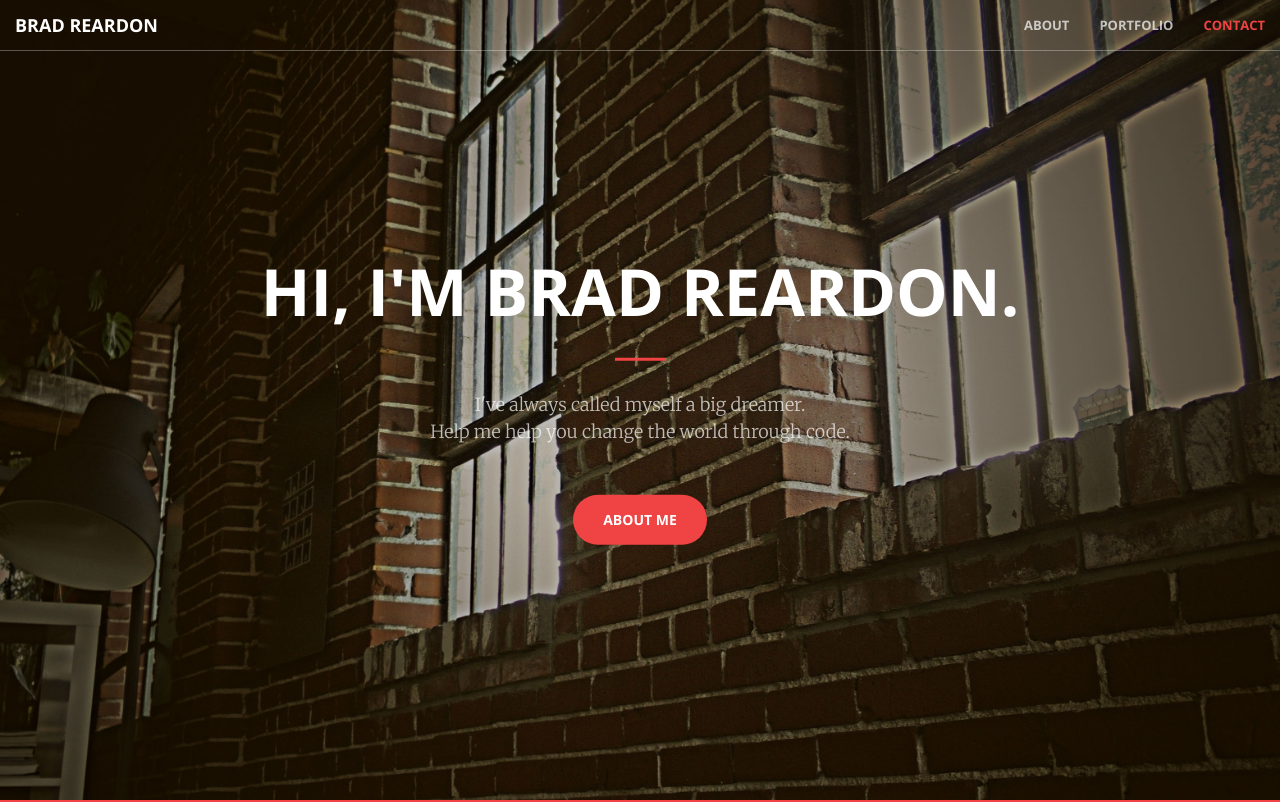
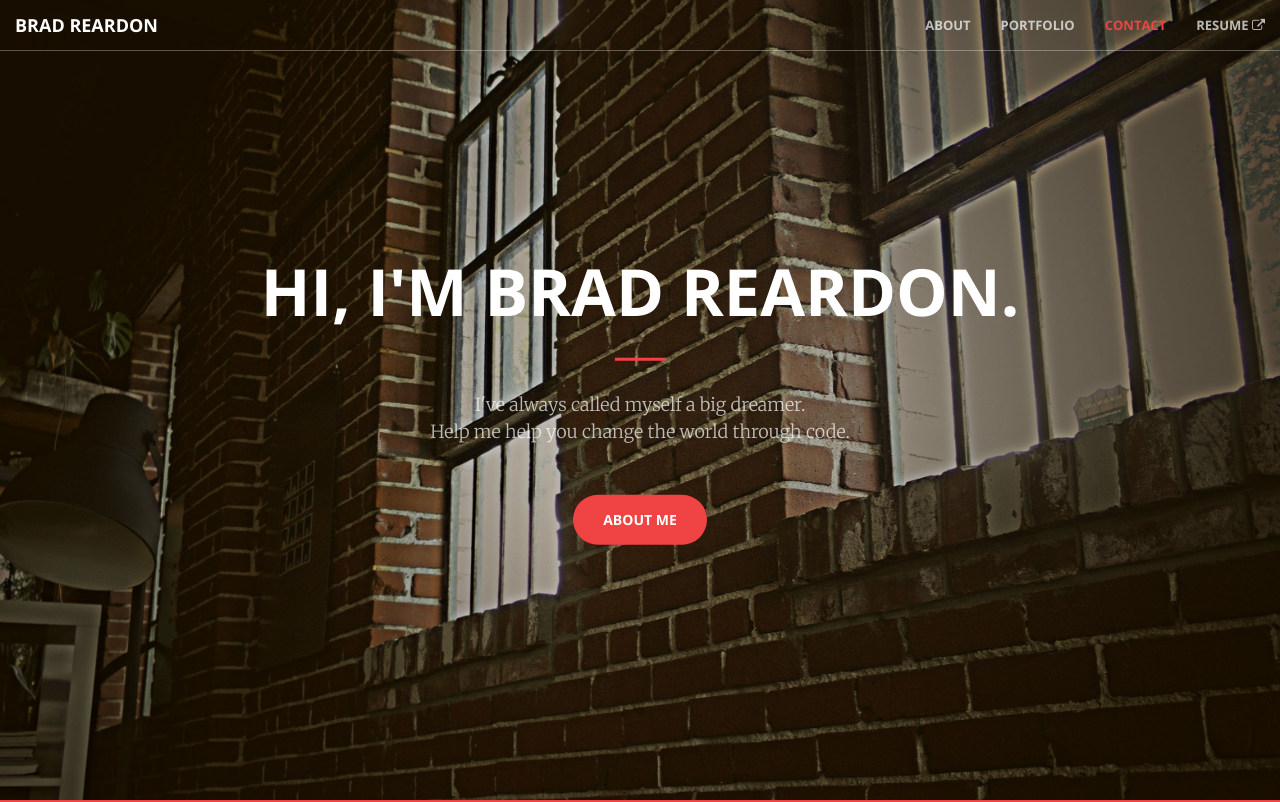
Before and after one commit to bradreardon/bradreardon.github.io, a plain HTML site: page index.html in a window 1280 px wide. Shown: the top 802 px of the page. Drawn offline with nearby package versions, Linux system fonts and the light colour scheme.

Commit message:
Add resume to navigation

```diff
--- a/index.html
+++ b/index.html
@@ -56,6 +56,9 @@
                         </li>
                         <li>
                             <a class="page-scroll" href="#social-media">Contact</a>
+                        </li>
+                        <li>
+                            <a class="page-scroll" href="resume.pdf" target="_blank">Resume <i class="fa fa-external-link"></i></a>
                         </li>
                     </ul>
                 </div>
```
Also changed, not shown: 1 other file.
